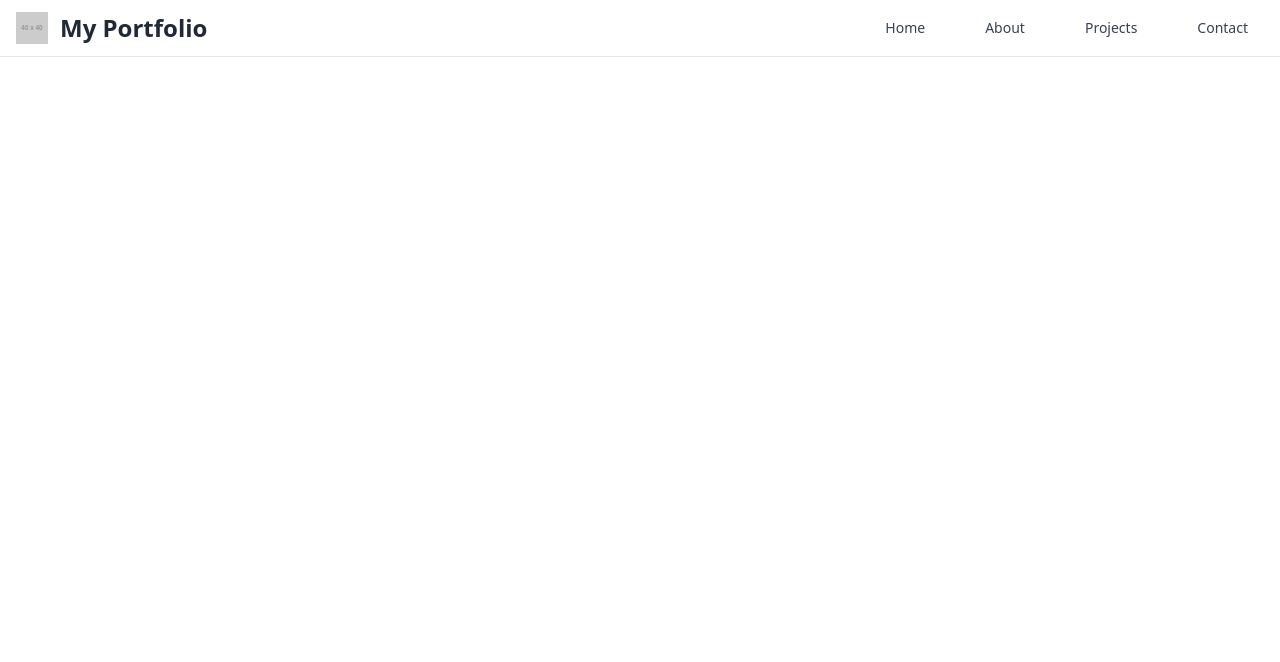
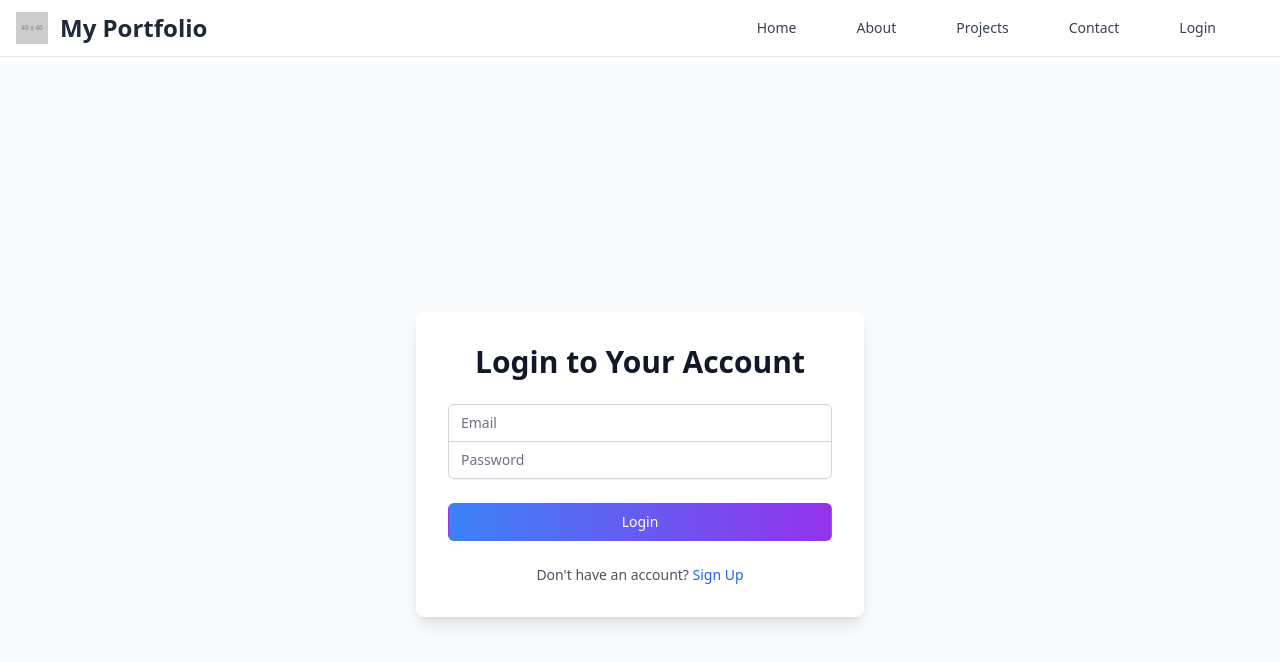
Before and after one commit to taryb/VueJs, a Vue app in the folder my-portfolio/: page /login in a window 1280 px wide. Shown: the top 662 px of the page. Built offline with nearby package versions, Linux system fonts and the light colour scheme.

Commit message:
added login page

```diff
--- a/my-portfolio/src/App.vue
+++ b/my-portfolio/src/App.vue
@@ -49,6 +49,14 @@
             <li>
               <router-link to="/contact" class="block py-2 pr-4 pl-3 text-gray-700 hover:text-blue-700">Contact</router-link>
             </li>
+            <li>
+              <router-link to="/login" class="block py-2 pr-4 pl-3 text-gray-700 hover:text-blue-700">Login</router-link>
+            </li>
+            <div>
+
+
+
+  </div>
           </ul>
         </div>
       </div>
--- a/my-portfolio/src/router/index.ts
+++ b/my-portfolio/src/router/index.ts
@@ -4,12 +4,14 @@ import Home from '@/views/Home.vue'; // Using @ alias
 import About from '@/views/About.vue';
 import Projects from '@/views/Projects.vue';
 import Contact from '@/views/Contact.vue';
+import Login from '@/views/Login.vue';
 
 const routes: Array<RouteRecordRaw> = [
   { path: '/', name: 'Home', component: Home },
   { path: '/about', name: 'About', component: About },
   { path: '/projects', name: 'Projects', component: Projects },
-  { path: '/contact', name: 'Contact', component: Contact }
+  { path: '/contact', name: 'Contact', component: Contact },
+  { path: '/login', name: 'Login', component: Login }
 ];
 
 const router = createRouter({
--- a/my-portfolio/src/views/Home.vue
+++ b/my-portfolio/src/views/Home.vue
@@ -73,6 +73,7 @@
         </div>
       </section>
     </div>
+
   </template>
 
   <script lang="ts">
--- a/my-portfolio/src/views/Login.vue
+++ b/my-portfolio/src/views/Login.vue
@@ -1,19 +1,62 @@
-// Example: src/views/Login.vue
+<!-- src/views/Login.vue -->
+<template>
+    <div class="login min-h-screen bg-gray-50 flex items-center justify-center py-12 px-4 sm:px-6 lg:px-8">
+      <div class="max-w-md w-full bg-white p-8 rounded-lg shadow-lg">
+        <h2 class="text-center text-3xl font-extrabold text-gray-900 mb-6">Login to Your Account</h2>
+        <form class="space-y-6" @submit.prevent="login">
+          <div class="rounded-md shadow-sm -space-y-px">
+            <div>
+              <label for="email" class="sr-only">Email</label>
+              <input
+                id="email"
+                name="email"
+                type="email"
+                v-model="email"
+                autocomplete="email"
+                required
+                class="appearance-none rounded-none relative block w-full px-3 py-2 border border-gray-300 placeholder-gray-500 text-gray-900 rounded-t-md focus:outline-none focus:ring-blue-500 focus:border-blue-500 focus:z-10 sm:text-sm"
+                placeholder="Email"
+              />
+            </div>
+            <div>
+              <label for="password" class="sr-only">Password</label>
+              <input
+                id="password"
+                name="password"
+                type="password"
+                v-model="password"
+                autocomplete="current-password"
+                required
+                class="appearance-none rounded-none relative block w-full px-3 py-2 border border-gray-300 placeholder-gray-500 text-gray-900 rounded-b-md focus:outline-none focus:ring-blue-500 focus:border-blue-500 focus:z-10 sm:text-sm"
+                placeholder="Password"
+              />
+            </div>
+          </div>
 
-<template>
           <div>
-    <input v-model="email" placeholder="Email">
-    <input v-model="password" placeholder="Password" type="password">
-    <button @click="login">Login</button>
+            <button
+              type="submit"
+              class="group relative w-full flex justify-center py-2 px-4 border border-transparent text-sm font-medium rounded-md text-white bg-gradient-to-r from-blue-500 to-purple-600 hover:from-blue-600 hover:to-purple-700 focus:outline-none focus:ring-2 focus:ring-offset-2 focus:ring-blue-500 transition duration-300"
+            >
+              Login
+            </button>
+          </div>
+        </form>
+
+        <div class="mt-6 text-center">
+          <p class="text-sm text-gray-600">Don't have an account? <a href="#" class="font-medium text-blue-600 hover:text-blue-500">Sign Up</a></p>
+        </div>
+      </div>
     </div>
   </template>
 
   <script lang="ts">
-import { ref } from 'vue';
-import { auth } from '@/firebaseConfig';
+  import { defineComponent, ref } from 'vue';
+  import { auth } from '@/firebaseConfig'; // Import your Firebase config
   import { signInWithEmailAndPassword } from 'firebase/auth';
 
-export default {
+  export default defineComponent({
+    name: 'Login',
     setup() {
       const email = ref('');
       const password = ref('');
@@ -29,5 +72,9 @@ export default {
 
       return { email, password, login };
     },
-};
+  });
   </script>
+
+  <style scoped>
+  /* Add any additional custom styles here if needed */
+  </style>
```
Also changed, not shown: my-portfolio/src/router/index.js (deleted, +0 -17 lines). Lines whose indentation alone changed are shown as unchanged.
